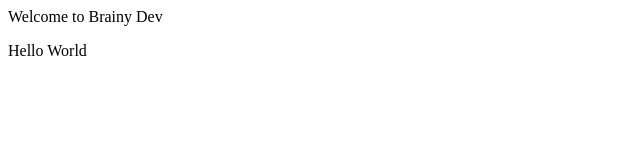
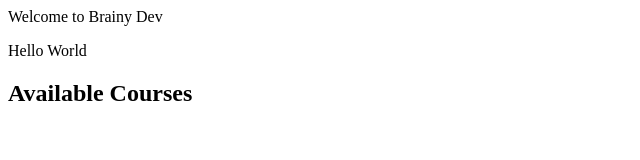
Before and after one commit to tosmot234/yomi2, a plain HTML site: page index.html in a window 1280 px wide. Shown: the whole page, without its empty margins (0-640 px from the left). Drawn offline with Linux system fonts and the light colour scheme.

Commit message:
New Line

```diff
--- a/index.html
+++ b/index.html
@@ -7,5 +7,6 @@
 <body>
     <p>Welcome to Brainy Dev</p>
     Hello World
+    <h2>Available Courses</h2>
 </body>
 </html>
```
